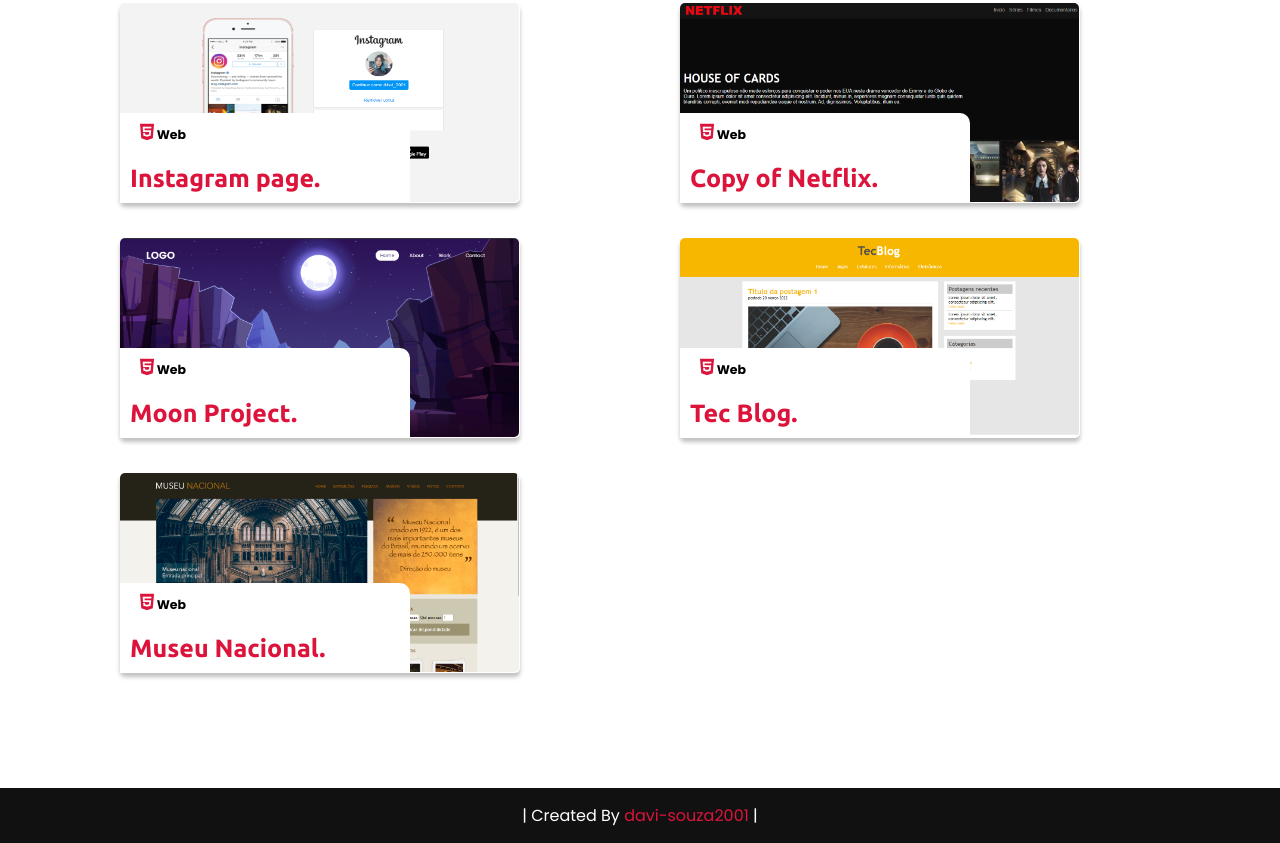
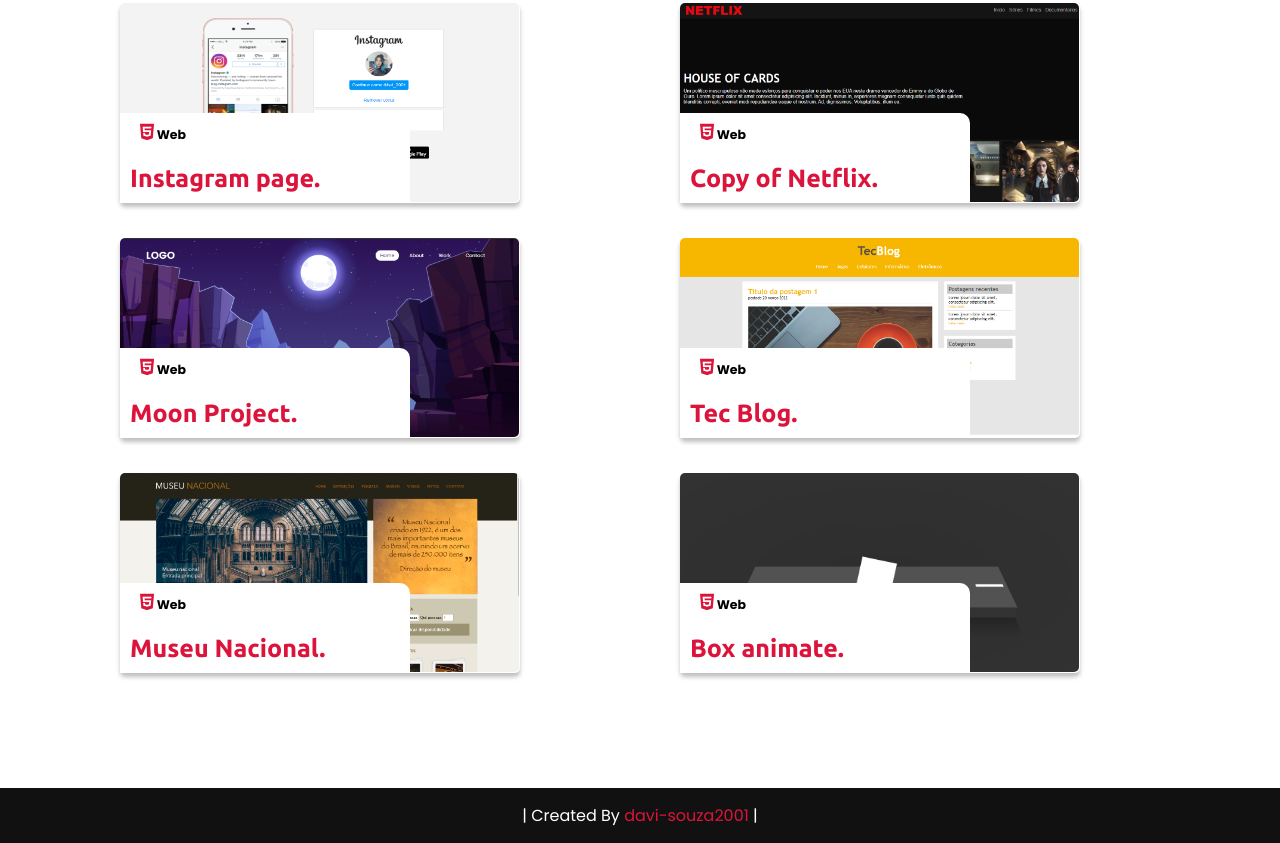
Before and after one commit to davi-souza2001/CV, a plain HTML site: page index.html in a window 1280 px wide. Shown: the part 3348-4191 px from the top of the page. Drawn offline with nearby package versions, Linux system fonts and the light colour scheme.

Commit message:
Update box

```diff
--- a/index.html
+++ b/index.html
@@ -214,6 +214,7 @@
                 <div class="project" onclick="open_link_mo()"><div class="info"><div class="info-type"><i class="fab fa-html5"></i> Web</div><div class="info-data">Moon Project. </div></div><img src="images/Moon-Project.png" alt=""></div>
                 <div class="project" onclick="open_link_te()"><div class="info"><div class="info-type"><i class="fab fa-html5"></i> Web</div><div class="info-data">Tec Blog. </div></div><img src="images/Tec_blog.png" alt=""></div>
                 <div class="project" onclick="open_link_mu()"><div class="info"><div class="info-type"><i class="fab fa-html5"></i> Web</div><div class="info-data">Museu Nacional. </div></div><img src="images/Museu-nacional.png" alt=""></div>
+                <div class="project" onclick="open_link_bo()"><div class="info"><div class="info-type"><i class="fab fa-html5"></i> Web</div><div class="info-data">Box animate. </div></div><img src="images/Box.png" alt=""></div>
             </div>
         </div>
     </section>
--- a/port.js
+++ b/port.js
@@ -41,3 +41,6 @@ function open_link_te(){
 function open_link_mu(){
     window.open('https://davi-souza2001.github.io/Museum-website/')
 }
+function open_link_bo(){
+    window.open('https://davi-souza2001.github.io/animateBox/')
+}
```
Also changed, not shown: images/Box.png (added).
